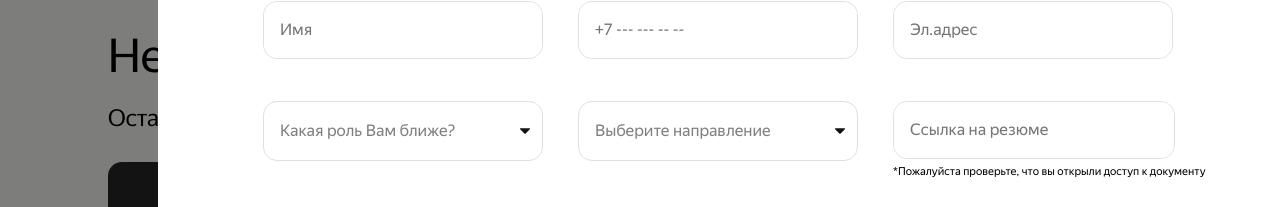
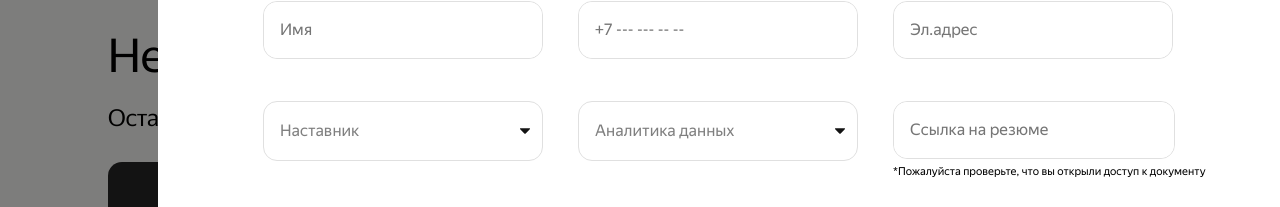
Before and after one commit to NurgaleevaDi/hr-landing, a React (Create React App) app: page / in a window 1280 px wide. Both pictures are taken after a click on the button "Оставить заявку". Shown: the part 6911-7118 px from the top of the page. Built offline with nearby package versions, Linux system fonts and the light colour scheme; no server answers.

Commit message:
fix select

```diff
--- a/src/components/PopupWithForm/PopupWithForm.js
+++ b/src/components/PopupWithForm/PopupWithForm.js
@@ -41,12 +41,12 @@ function PopupWithForm({ isOpen, onClose }) {
                   />
                 </div>
                 <select className="request__input_select" size="1">
-                  <option selected disabled>Какая роль Вам ближе?</option>
+                  <option value="DEFAULT" disabled>Какая роль Вам ближе?</option>
                   <option>Наставник</option>
                   <option>Ревьюер</option>
                 </select>
                 <select className="request__input_select" size="1">
-                  <option selected disabled>Выберите направление</option>
+                  <option value="DEFAULT" disabled>Выберите направление</option>
                   <option>Аналитика данных</option>
                   <option>Дизайн</option>
                   <option>Маркетинг</option>
```
